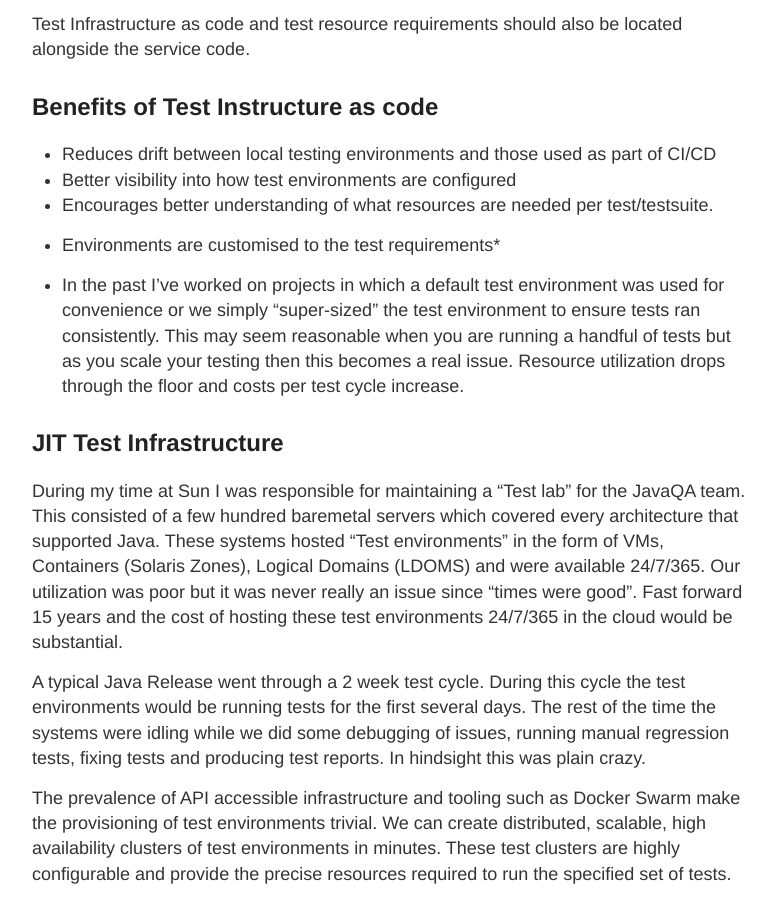
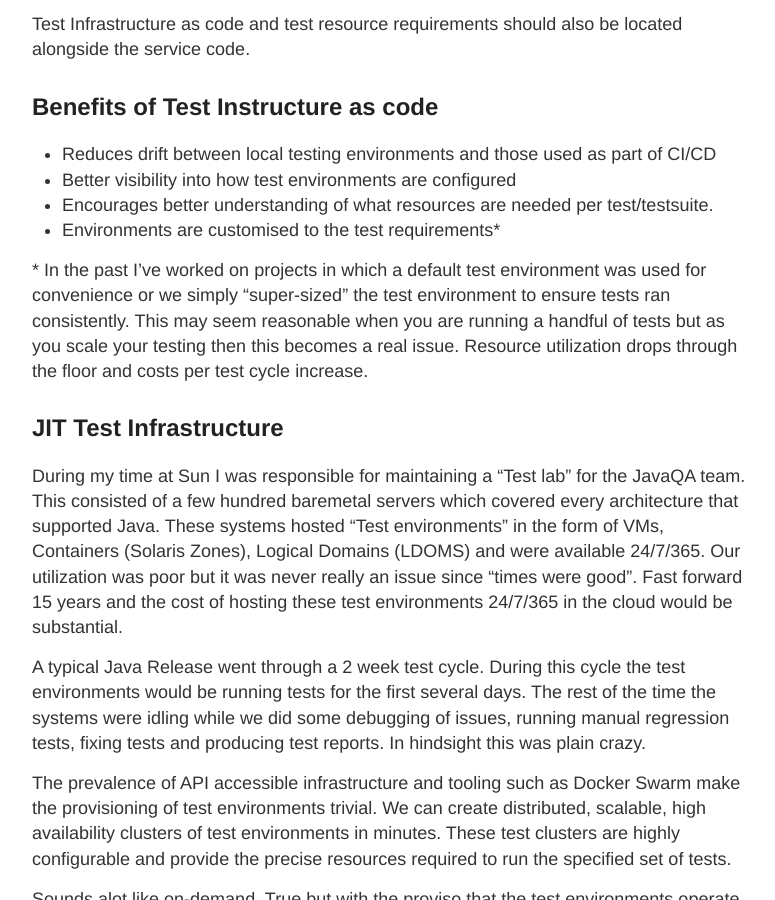
Before and after one commit to tomwillfixit/blog, a Jekyll site: the page built from _posts/2017-01-08-just-in-time.md, in a window 1280 px wide and 900 px high, scrolled down 2063 px. Shown: the whole window, without its empty margins (248-1023 px from the left). Built offline with Jekyll 4.4.1, drawn with Linux system fonts in a browser that asks for light colours; comment, search, counter and statistics services are not loaded.

Commit message:
cosmetic

```diff
--- a/_posts/2017-01-08-just-in-time.md
+++ b/_posts/2017-01-08-just-in-time.md
@@ -41,7 +41,7 @@ Test Infrastructure as code and test resource requirements should also be locate
 - Encourages better understanding of what resources are needed per test/testsuite.
 - Environments are customised to the test requirements*
 
-* In the past I've worked on projects in which a default test environment was used for convenience or we simply "super-sized" the test environment to ensure tests ran consistently. This may seem reasonable when you are running a handful of tests but as you scale your testing then this becomes a real issue.  Resource utilization drops through the floor and costs per test cycle increase.
+\* In the past I've worked on projects in which a default test environment was used for convenience or we simply "super-sized" the test environment to ensure tests ran consistently. This may seem reasonable when you are running a handful of tests but as you scale your testing then this becomes a real issue.  Resource utilization drops through the floor and costs per test cycle increase.
 
 ## JIT Test Infrastructure
 
```
